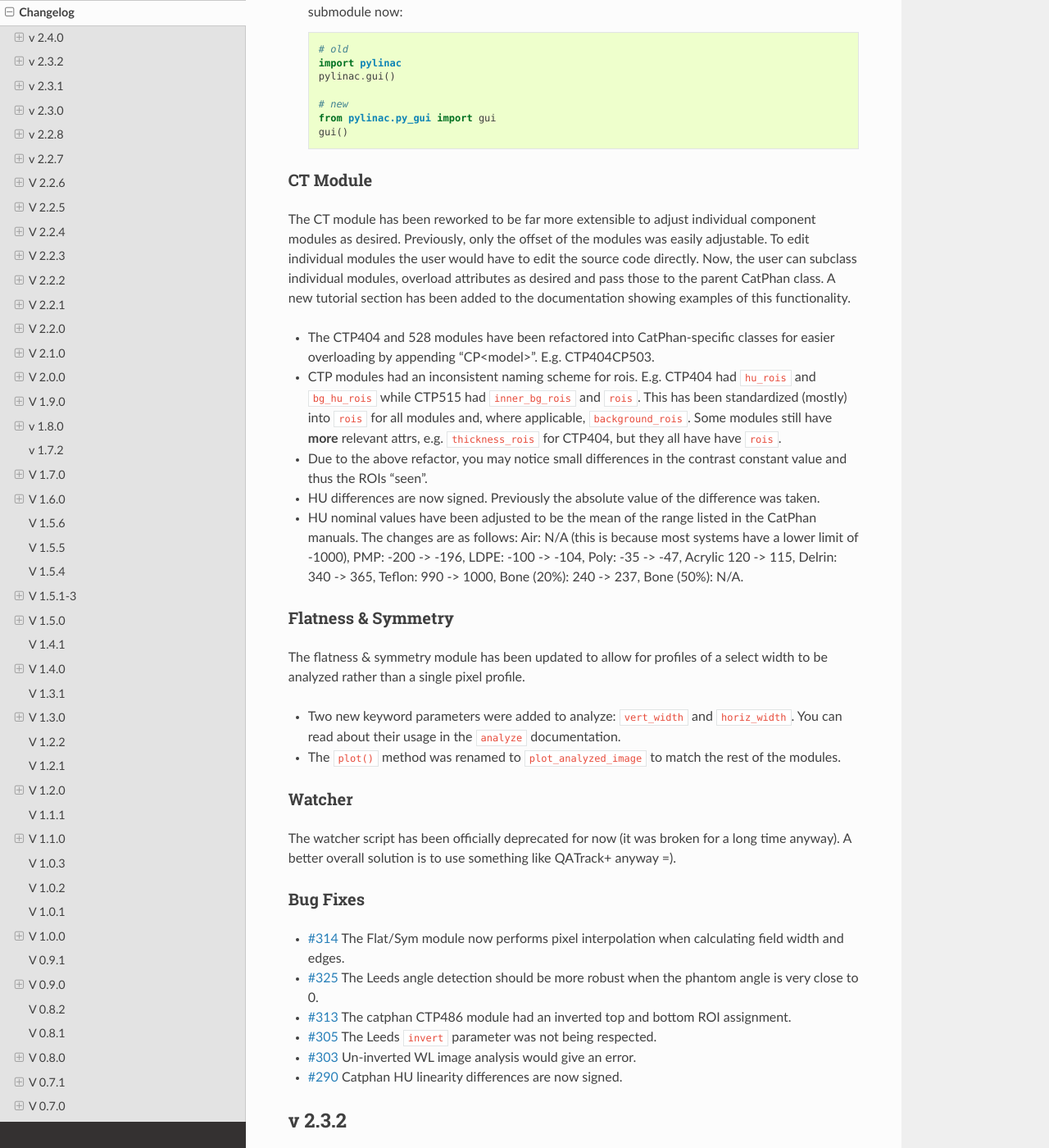
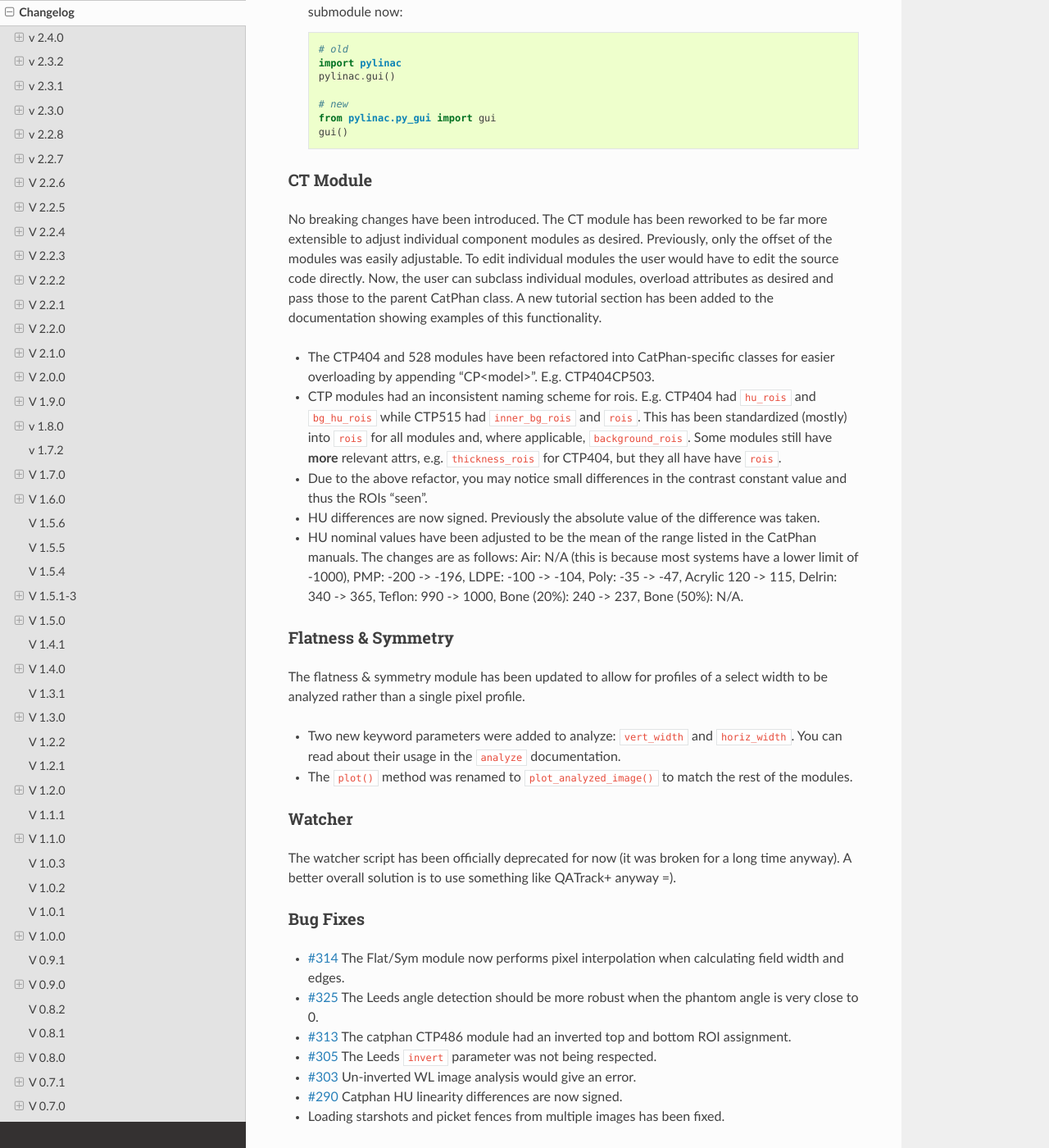
Before and after one commit to jrkerns/pylinac, a Sphinx documentation site: the page built from docs/source/changelog.rst, in a window 1280 px wide and 1400 px high, scrolled down 359 px. Shown: the whole window at 82% size. Built offline with Sphinx 7.4.7 and the Read the Docs theme 2.0.0, drawn with Linux system fonts in a browser that asks for light colours; cross-references to code outside the pages are shown as plain code.

Commit message:
Fixes multiple image constructors

```diff
--- a/docs/source/changelog.rst
+++ b/docs/source/changelog.rst
@@ -27,7 +27,7 @@ Thanks to several contributors for making pull requests in this release!
 CT Module
 ^^^^^^^^^
 
-The CT module has been reworked to be far more extensible to adjust individual component modules as desired. Previously,
+No breaking changes have been introduced. The CT module has been reworked to be far more extensible to adjust individual component modules as desired. Previously,
 only the offset of the modules was easily adjustable. To edit individual modules the user would have to edit the source code directly.
 Now, the user can subclass individual modules, overload attributes as desired and pass those to the parent CatPhan class.
 A new tutorial section has been added to the documentation showing examples of this functionality.
@@ -51,7 +51,7 @@ pixel profile.
 
 * Two new keyword parameters were added to analyze: ``vert_width`` and ``horiz_width``. You can read about their usage
   in the ``analyze`` documentation.
-* The ``plot()`` method was renamed to ``plot_analyzed_image`` to match the rest of the modules.
+* The ``plot()`` method was renamed to ``plot_analyzed_image()`` to match the rest of the modules.
 
 Watcher
 ^^^^^^^
@@ -67,6 +67,7 @@ Bug Fixes
 * `#305 <https://github.com/jrkerns/pylinac/issues/305>`_ The Leeds ``invert`` parameter was not being respected.
 * `#303 <https://github.com/jrkerns/pylinac/issues/303>`_ Un-inverted WL image analysis would give an error.
 * `#290 <https://github.com/jrkerns/pylinac/issues/290>`_ Catphan HU linearity differences are now signed.
+* Loading starshots and picket fences from multiple images has been fixed.
 
 
 v 2.3.2
```
Also changed, not shown: 1 other file.
